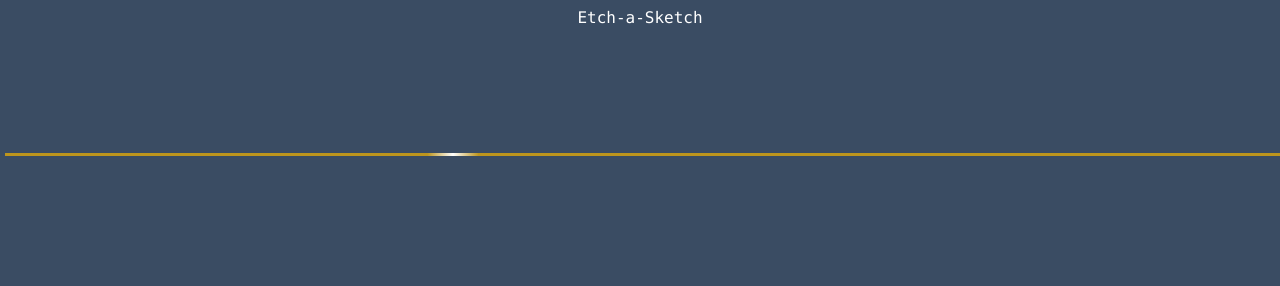
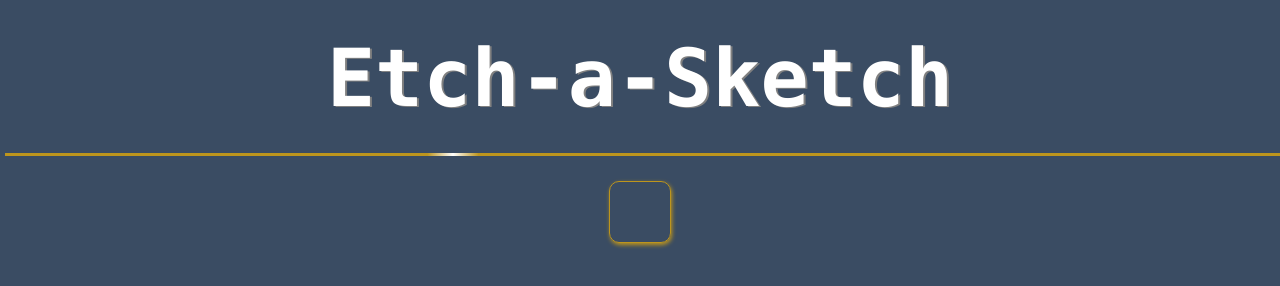
Before and after one commit to LBirkinshaw-Doyle/etch-a-sketch, a plain HTML site: page index.html in a window 1280 px wide. Drawn offline with Linux system fonts and the light colour scheme; files that its build step writes are made by us from their sources; files whose address does not match are found by name.

Commit message:
add basic structure

```diff
--- a/index.html
+++ b/index.html
@@ -3,8 +3,8 @@
 <head>
   <title>Etch-a-Sketch</title>
   <meta charset="UTF-8"/>
-  <link href="css/reset.css" rel="stylesheet" type="text/css" media="all">
-  <link href="css/main.css" rel="stylesheet" type="text/css" media="all">
+  <link href="styles/reset.css" rel="stylesheet" type="text/css" media="all">
+  <link href="styles/main.css" rel="stylesheet" type="text/css" media="all">
   <script src="active.js" defer></script>
 </head>
 <header>
@@ -12,6 +12,9 @@
 </header>
 <body>
     <div id="header-splitter"></div>
-    <div id="grand-container"></div>
+    <div id="grand-container">
+        <div id="control-box"></div>
+        <div id="sketch-container"></div>
+    </div>
 </body>
 </html>
--- a/styles/main.css
+++ b/styles/main.css
@@ -30,3 +30,27 @@ body{
     height: 100%;
     padding: 10px 15px;
 }
+#control-box{
+    display: flex;
+    flex-direction: column;
+    justify-content: space-between;
+    margin: 10px auto;
+    min-height: 40px;
+    min-width: 40px;
+    padding: 10px;
+    border: 1px solid rgba(189,149,29,1);
+    border-radius: 10px;
+    box-shadow: 1px 2px 4px rgba(189,149,29,1);
+}
+.title{
+    display: flex;
+    flex-direction: row;
+    align-items: center;
+    margin: 5px;
+    padding: 0px 20px;
+    min-width: 45px;
+    height: 100%;
+    font-size: 10vh;
+    font-weight: bolder;
+    text-shadow: 2px 1px gray;
+}
```
